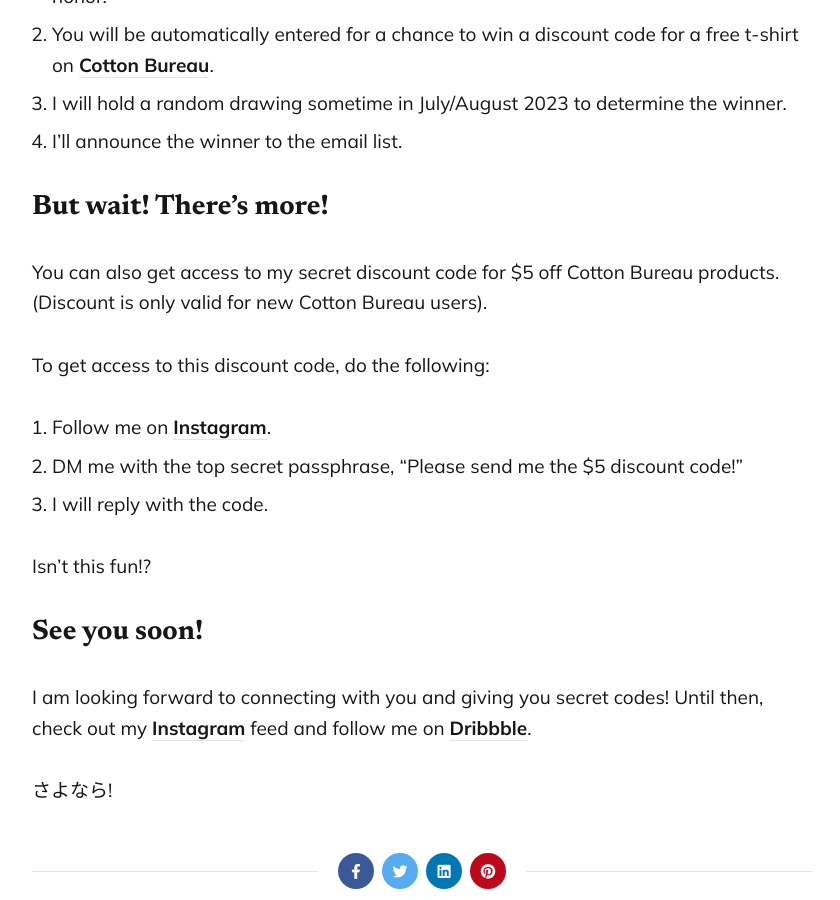
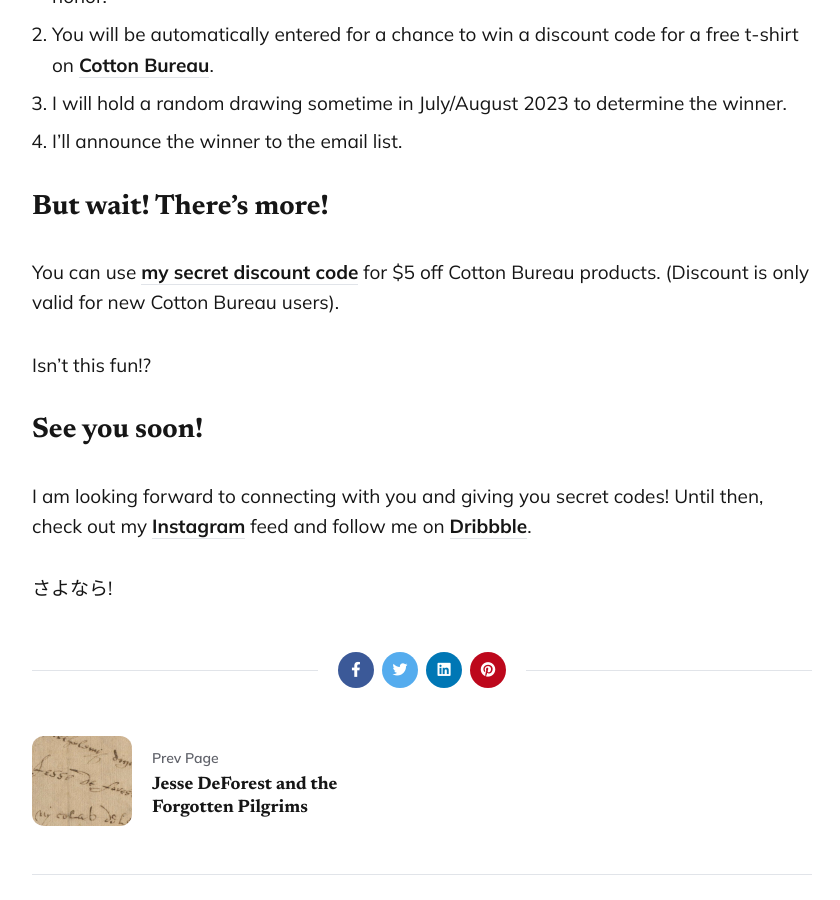
Before and after one commit to tomdeforest/tomdeforest.github.io, a Jekyll site: the page built from _posts/2023-07-11-Free-t-shirt.md, in a window 1280 px wide and 900 px high, scrolled down 1218 px. Shown: the whole window, without its empty margins (218-1058 px from the left). Built offline with Jekyll 4.4.1, drawn with Linux system fonts in a browser that asks for light colours.

Commit message:
Easier access to discount code

```diff
--- a/_posts/2023-07-11-Free-t-shirt.md
+++ b/_posts/2023-07-11-Free-t-shirt.md
@@ -18,12 +18,7 @@ I love designing t-shirts and selling them on [Cotton Bureau](https://cottonbure
 
 ## But wait! There's more!
 
-You can also get access to my secret discount code for $5 off Cotton Bureau products. (Discount is only valid for new Cotton Bureau users).
-
-To get access to this discount code, do the following:
-1. Follow me on [Instagram](https://www.instagram.com/smallandsimplethings.org_/).
-1. DM me with the top secret passphrase, "Please send me the $5 discount code!"
-1. I will reply with the code.
+You can use [my secret discount code](https://cottonbureau.com/account#/discounts/563783) for $5 off Cotton Bureau products. (Discount is only valid for new Cotton Bureau users).
 
 Isn't this fun!?
 
```
